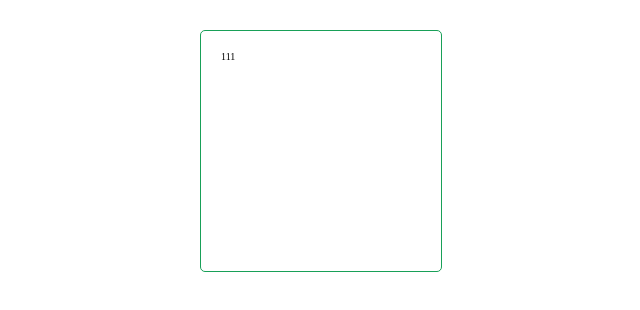
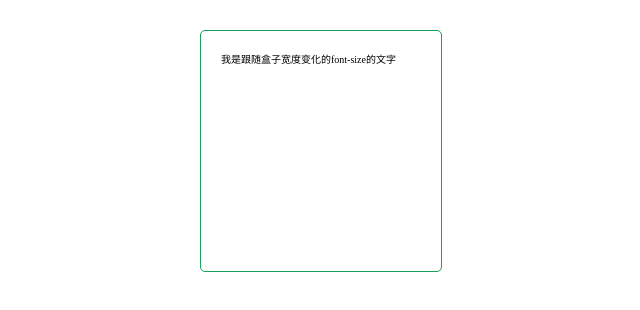
Before and after one commit to wAIwAIqaq/drag-textarea, a Vue app: page / in a window 1280 px wide. Shown: the top 310 px of the page, without its empty margins (350-990 px from the left). Built offline with nearby package versions, Linux system fonts and the light colour scheme.

Commit message:
componently

```diff
--- a/src/App.vue
+++ b/src/App.vue
@@ -3,7 +3,9 @@ import DragTextarea from './components/DragTextarea.vue'
 </script>
 
 <template>
-  <DragTextarea :drag-pos="true"/>
+  <DragTextarea :drag-pos="true">
+    我是跟随盒子宽度变化的font-size的文字
+  </DragTextarea>
 </template>
 
 <style>
--- a/src/components/DragTextarea.vue
+++ b/src/components/DragTextarea.vue
@@ -122,7 +122,7 @@ function reposHandler(e: any) {
         class="d-slider__move"
         @mousedown="reposHandler"
       ></span>
-      <p>111</p>
+      <p><slot/></p>
     </div>
   </div>
 </template>
```
